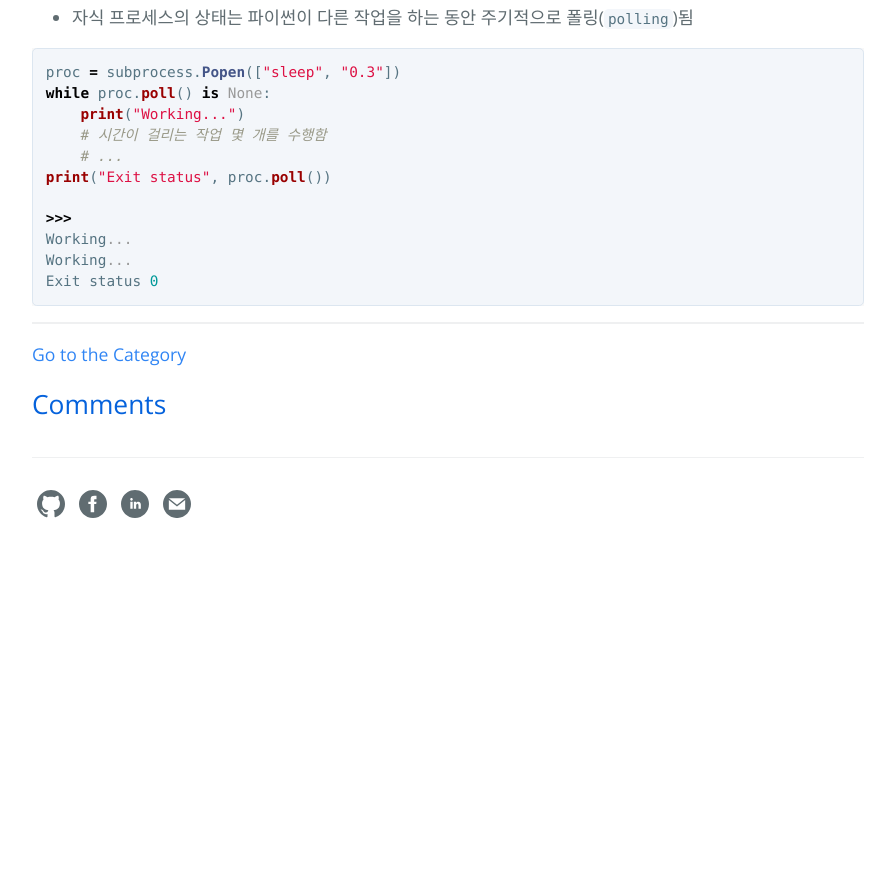
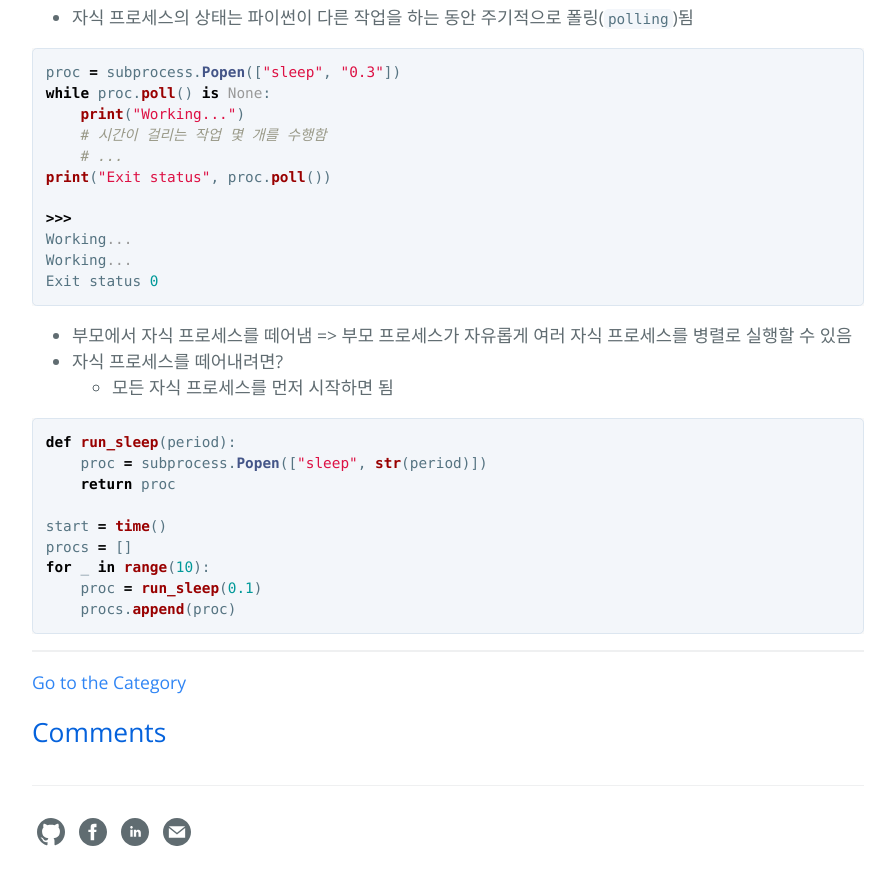
Before and after one commit to hcnoh/hcnoh.github.io, a Jekyll site: the page built from _posts/2018-10-19-effective-python-way36.md, in a window 1280 px wide and 900 px high, scrolled down 1536 px. Shown: the top 885 px of the window, without its empty margins (192-1087 px from the left). Built offline with Jekyll 4.4.1, drawn with Linux system fonts in a browser that asks for light colours; comment, search, counter and statistics services are not loaded; before the commit the page ends 2108 px from its top, so only the background shows below that.

Commit message:
Update 2018-10-19-effective-python-way36.md

````diff
--- a/_posts/2018-10-19-effective-python-way36.md
+++ b/_posts/2018-10-19-effective-python-way36.md
@@ -61,3 +61,19 @@ Working...
 Working...
 Exit status 0
 ```
+
+- 부모에서 자식 프로세스를 떼어냄 => 부모 프로세스가 자유롭게 여러 자식 프로세스를 병렬로 실행할 수 있음
+- 자식 프로세스를 떼어내려면?
+  - 모든 자식 프로세스를 먼저 시작하면 됨
+
+```python
+def run_sleep(period):
+    proc = subprocess.Popen(["sleep", str(period)])
+    return proc
+
+start = time()
+procs = []
+for _ in range(10):
+    proc = run_sleep(0.1)
+    procs.append(proc)
+```
````
